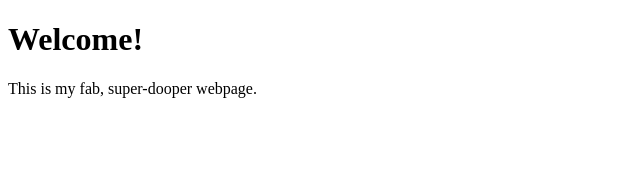
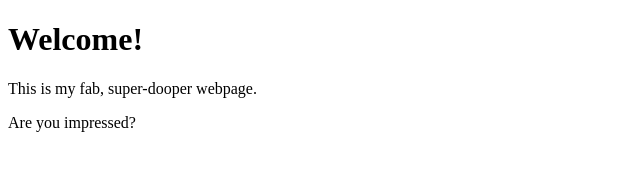
Before and after one commit to jking11/test, a plain HTML site: page index.html in a window 1280 px wide. Shown: the whole page, without its empty margins (0-640 px from the left). Drawn offline with Linux system fonts and the light colour scheme.

Commit message:
Chnaged the intro page

```diff
--- a/index.html
+++ b/index.html
@@ -6,5 +6,6 @@
   <body>
     <h1>Welcome!</h1>
     <p>This is my fab, super-dooper webpage.</p>
+    <p>Are you impressed?</p>
   </body>
 </html>
```
